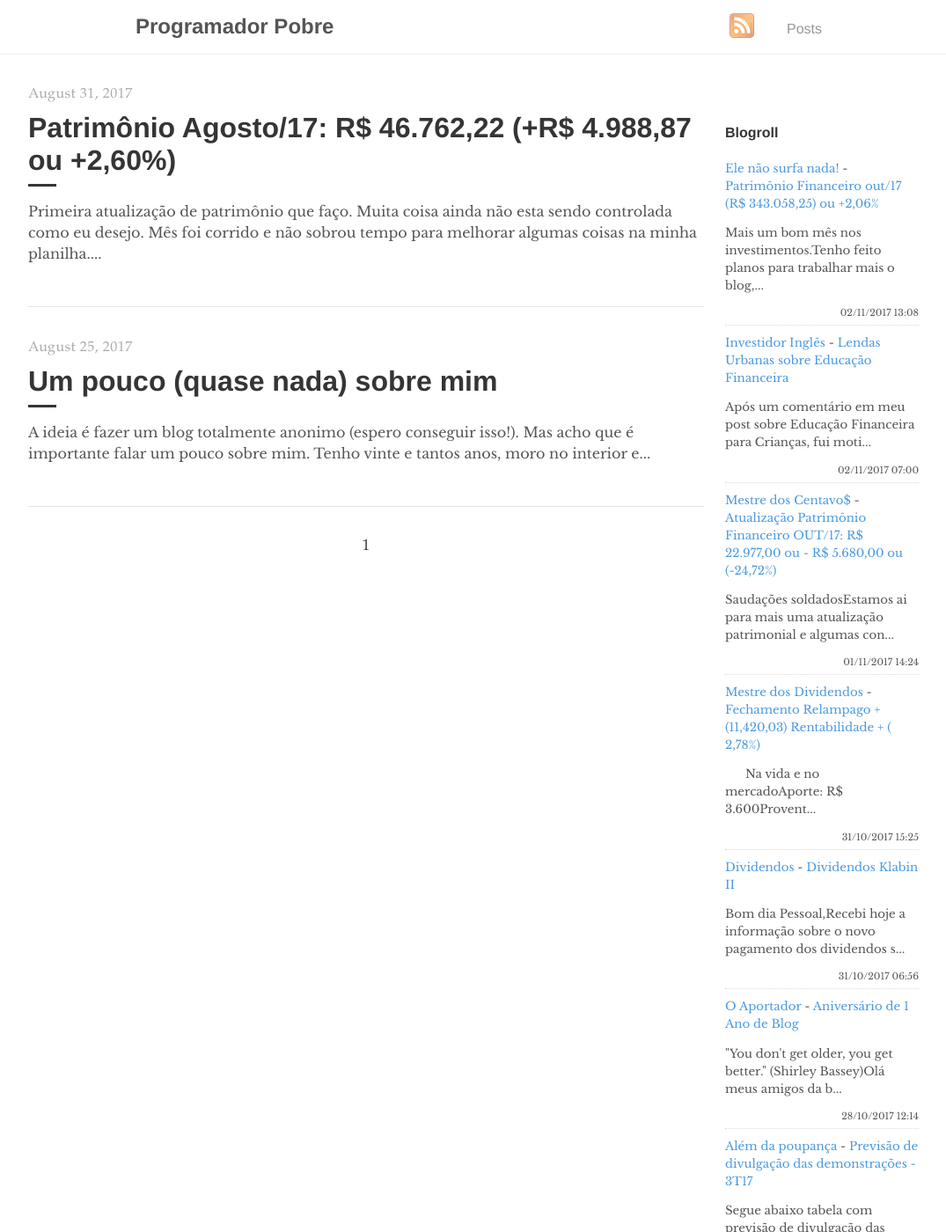
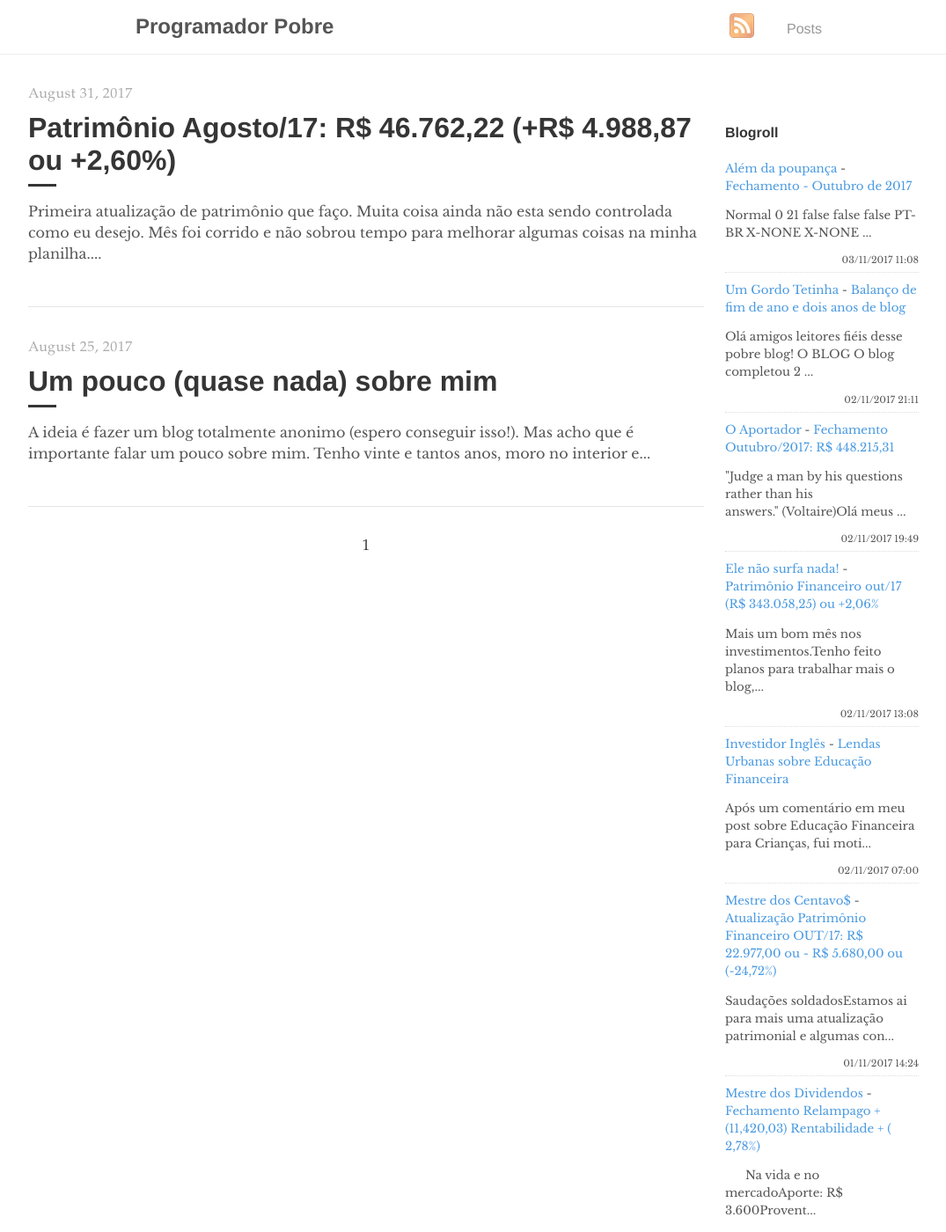
Before and after one commit to programadorpobre/programadorpobre.github.io, a Jekyll site: the page built from index.html, in a window 1280 px wide and 1400 px high. Shown: the whole window at 88% size, without its empty margins (96-1171 px from the left). Built offline with Jekyll 4.4.1, drawn with Linux system fonts in a browser that asks for light colours; the list of posts is cut into pages by our own code; comment, search, counter and statistics services are not loaded; some of the changed text lies outside the part shown.

Commit message:
[ci skip] travis #90

```diff
--- a/_includes/feed-entries.html
+++ b/_includes/feed-entries.html
@@ -1,3 +1,18 @@
+<div class="feed-entry">
+    <a class="feed-entry-site-name" href="http://alemdapoupanca.blogspot.com/">Além da poupança</a> - <a class="feed-entry-title" href="http://alemdapoupanca.blogspot.com/2017/11/fechamento-outubro-de-2017.html">Fechamento - Outubro de 2017</a>
+    <p class="feed-entry-summary">         Normal  0      21      false  false  false    PT-BR  X-NONE  X-NONE    ...</p>
+    <time datetime="2017-11-03T11:08:00.000-02:00">03/11/2017 11:08</time>
+</div>
+<div class="feed-entry">
+    <a class="feed-entry-site-name" href="http://gordotetinha.blogspot.com/">Um Gordo Tetinha</a> - <a class="feed-entry-title" href="http://gordotetinha.blogspot.com/2017/11/balanco-de-fim-de-ano-e-dois-anos-de.html">Balanço de fim de ano e dois anos de blog</a>
+    <p class="feed-entry-summary">Olá amigos leitores fiéis desse pobre blog!&nbsp;O BLOG&nbsp;O blog completou 2 ...</p>
+    <time datetime="2017-11-02T21:11:00.001-02:00">02/11/2017 21:11</time>
+</div>
+<div class="feed-entry">
+    <a class="feed-entry-site-name" href="http://oaportadorfinanceiro.blogspot.com/">O Aportador</a> - <a class="feed-entry-title" href="http://oaportadorfinanceiro.blogspot.com/2017/11/fechamento-outubro2017-r-44821531.html">Fechamento Outubro/2017: R$ 448.215,31</a>
+    <p class="feed-entry-summary">"Judge a man by his questions rather than his answers."&nbsp;(Voltaire)Olá meus ...</p>
+    <time datetime="2017-11-02T19:49:00.002-02:00">02/11/2017 19:49</time>
+</div>
 <div class="feed-entry">
     <a class="feed-entry-site-name" href="http://elenaosurfanada.blogspot.com/">Ele não surfa nada!</a> - <a class="feed-entry-title" href="http://elenaosurfanada.blogspot.com/2017/11/patrimonio-financeiro-out17-r-34305825.html">Patrimônio Financeiro out/17 (R$ 343.058,25) ou +2,06%</a>
     <p class="feed-entry-summary">Mais um bom mês nos investimentos.Tenho feito planos para trabalhar mais o blog,...</p>
@@ -24,22 +39,7 @@
     <time datetime="2017-10-31T06:56:00.000-07:00">31/10/2017 06:56</time>
 </div>
 <div class="feed-entry">
-    <a class="feed-entry-site-name" href="http://oaportadorfinanceiro.blogspot.com/">O Aportador</a> - <a class="feed-entry-title" href="http://oaportadorfinanceiro.blogspot.com/2017/10/aniversario-de-1-ano-de-blog.html">Aniversário de 1 Ano de Blog</a>
-    <p class="feed-entry-summary">"You don't get older, you get better."&nbsp;(Shirley Bassey)Olá meus amigos da b...</p>
-    <time datetime="2017-10-28T12:14:00.000-02:00">28/10/2017 12:14</time>
-</div>
-<div class="feed-entry">
-    <a class="feed-entry-site-name" href="http://alemdapoupanca.blogspot.com/">Além da poupança</a> - <a class="feed-entry-title" href="http://alemdapoupanca.blogspot.com/2017/10/previsao-de-divulgacao-das.html">Previsão de divulgação das demonstrações - 3T17</a>
-    <p class="feed-entry-summary">Segue abaixo tabela com previsão de divulgação das demonstrações de 3T17. Para f...</p>
-    <time datetime="2017-10-19T10:54:00.000-02:00">19/10/2017 10:54</time>
-</div>
-<div class="feed-entry">
     <a class="feed-entry-site-name" href="http://microinvestidornerd.blogspot.com/">Micro Investidor Nerd</a> - <a class="feed-entry-title" href="http://microinvestidornerd.blogspot.com/2017/10/nao-estou-tao-mal-assim.html">Não estou tão mal assim (resposta ao post do Corey)</a>
     <p class="feed-entry-summary">Caras, acabei de ler o último post do Corey, ainda estou lendo os comentários, e...</p>
     <time datetime="2017-10-16T13:05:00.001-07:00">16/10/2017 13:05</time>
 </div>
-<div class="feed-entry">
-    <a class="feed-entry-site-name" href="http://gordotetinha.blogspot.com/">Um Gordo Tetinha</a> - <a class="feed-entry-title" href="http://gordotetinha.blogspot.com/2017/10/bitcoin-com-super-alta-trade-e-altcoins.html">Bitcoin com super alta, trade e altcoins que não valem nada</a>
-    <p class="feed-entry-summary">E aê amigos do blog!O nosso blog está completando 2 anos de existência e finalme...</p>
-    <time datetime="2017-10-12T13:38:00.000-03:00">12/10/2017 13:38</time>
-</div>
```
